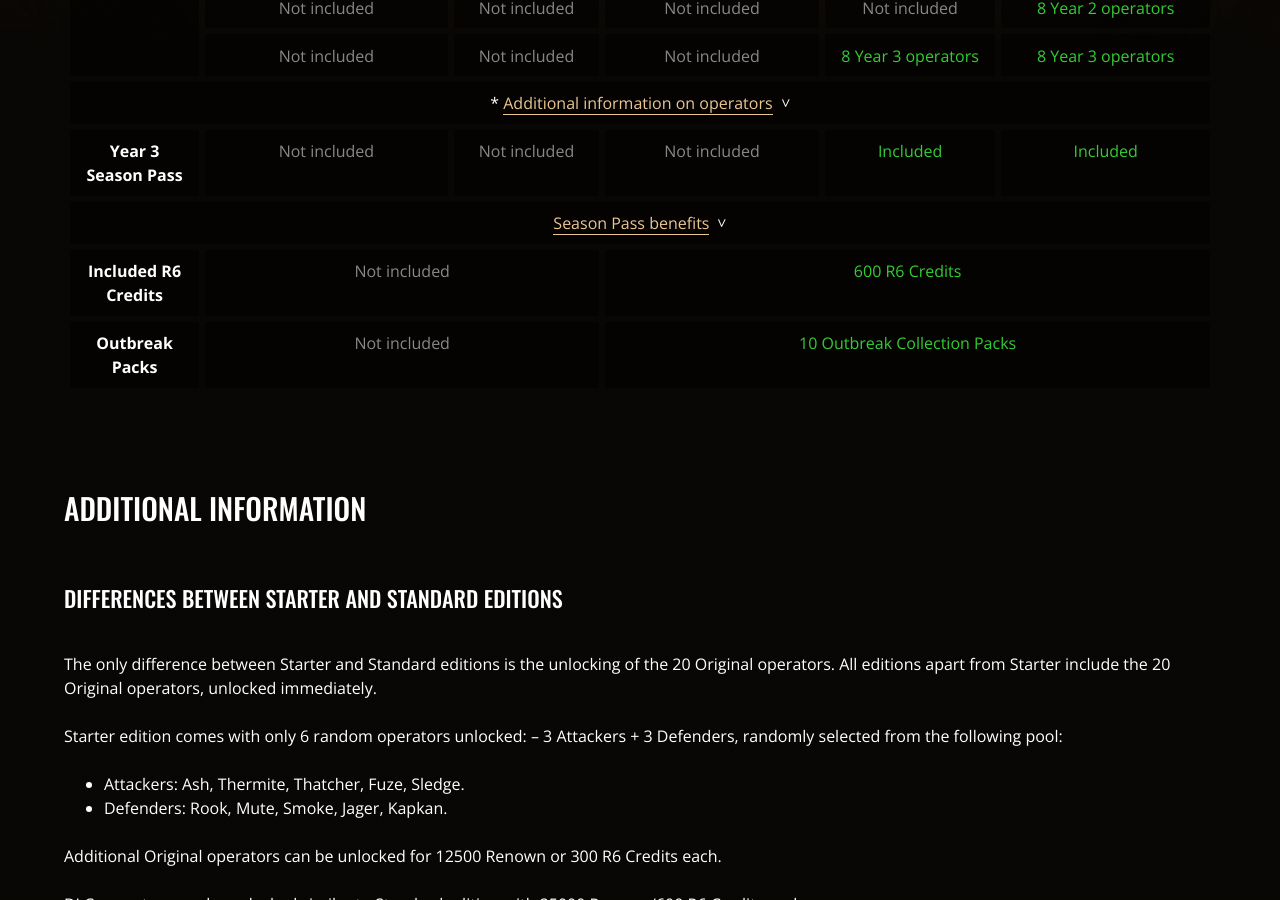
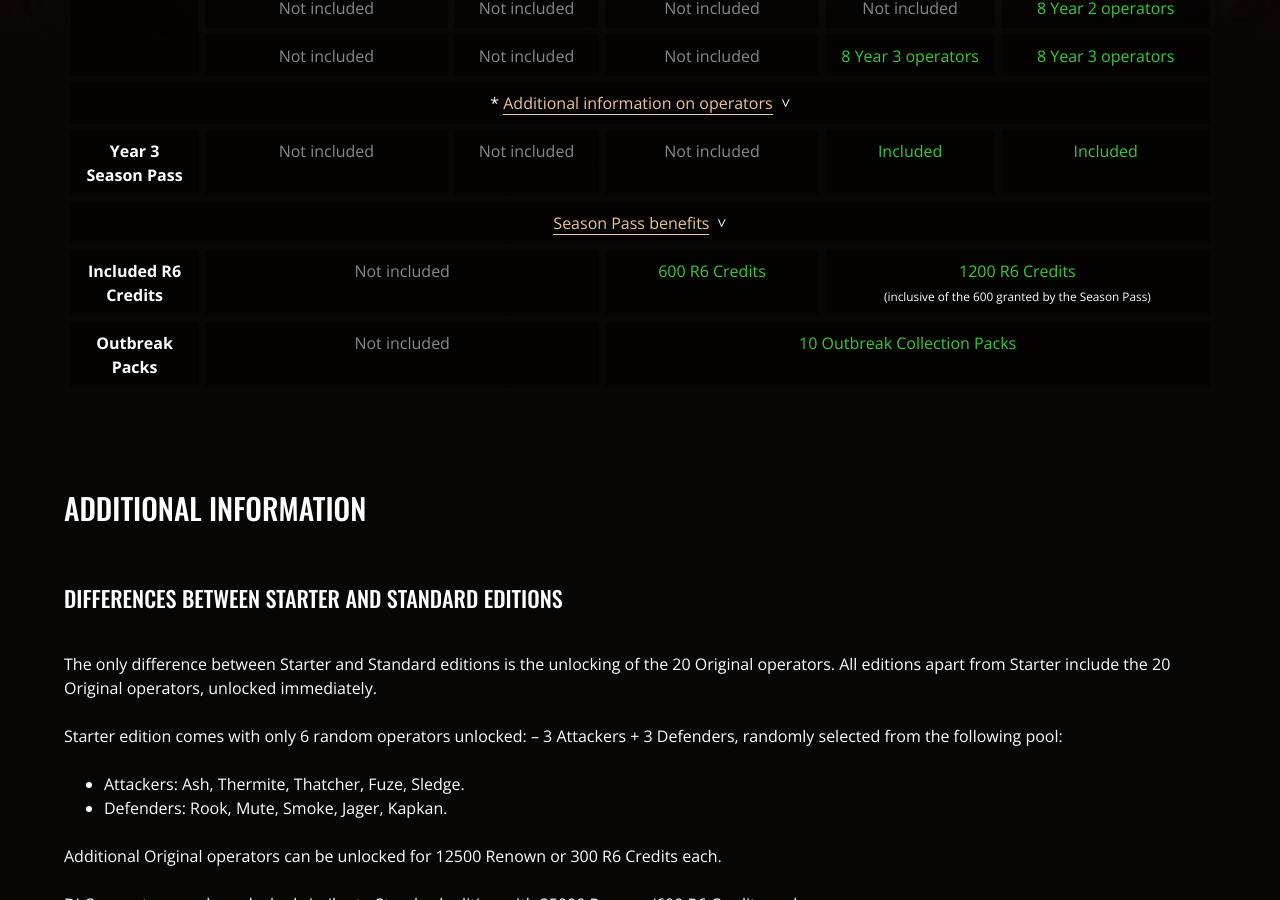
Before and after one commit to DangerAspect/siege, a Jekyll site: the page built from pages/edition-comparison.md, in a window 1280 px wide and 900 px high, scrolled down 1106 px. Built offline with Jekyll 4.4.1, drawn with Linux system fonts in a browser that asks for light colours.

Commit message:
Editions: Clarify Gold+Complete grants 600+600 R6 Credits in total

```diff
--- a/pages/edition-comparison.md
+++ b/pages/edition-comparison.md
@@ -259,7 +259,8 @@ Additional information and context are provided after the table below.
             <tr>
                 <th>Included R6 Credits</th>
                 <td colspan="2" class="none">Not included</td>
-                <td colspan="3" class="included">600 R6 Credits</td>
+                <td class="included">600 R6 Credits</td>
+                <td colspan="2" class="included">1200 R6 Credits <br><small>(inclusive of the 600 granted by the Season Pass)</small></td>
             </tr>
             <tr>
                 <th>Outbreak Packs</th>
```
